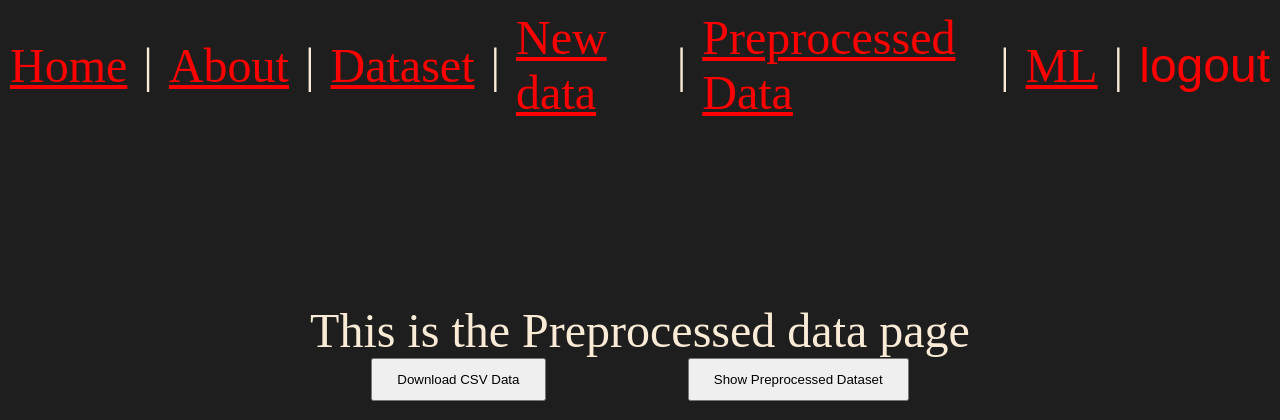
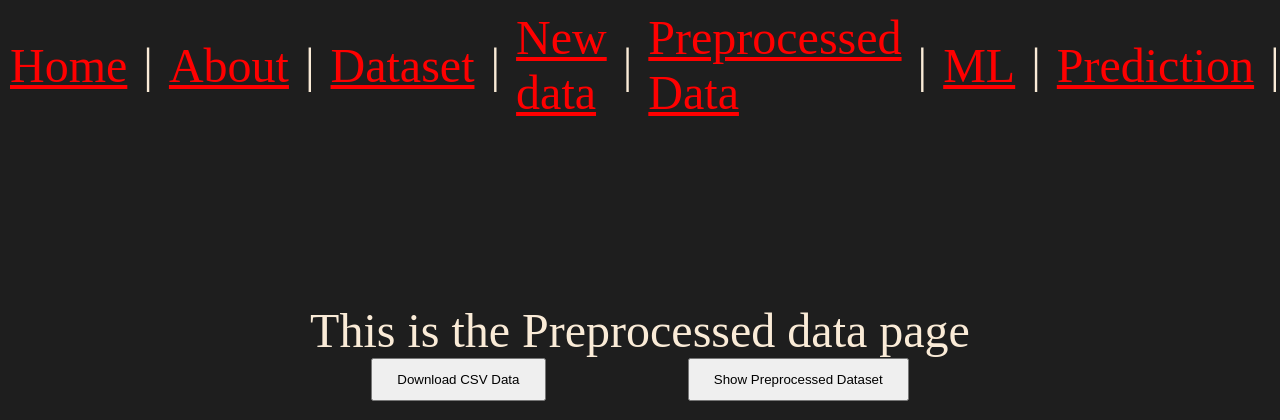
Before and after one commit to IlDraghio/dj_site, a Django app: page /ml/preprocessed_data/ in a window 1280 px wide; the page is wider, and only the part inside the window is pictured. Shown: the top 420 px of that part. Run offline with Django 5.2, Linux system fonts and the light colour scheme; a user stored in the database is signed in.

Commit message:
Added predict page with form to insert data and import to use trained machine learning model

```diff
--- a/project/dataset/templates/new_data/new_data.html
+++ b/project/dataset/templates/new_data/new_data.html
@@ -27,6 +27,4 @@
         {% endfor %}
     </ul>
     {% endif %}
-
-    <p>Link to the <a href="{% url 'dataset' %}">dataset</a> page</p>
 {% endblock content %}
--- a/project/ml/urls.py
+++ b/project/ml/urls.py
@@ -6,4 +6,5 @@ urlpatterns = [
     path('preprocessed_data/',views.preprocessed_data_view, name= 'preprocessed_data'),
     path('table_preprocessed_data/',views.preprocessed_view, name= 'table_preprocessed_data'),
     path('export_csv_view/',views.export_csv_view, name= 'export_csv_view'),
+    path('prediction_view/',views.prediction_view, name= 'prediction'),
 ]
--- a/project/ml/views.py
+++ b/project/ml/views.py
@@ -1,12 +1,12 @@
-from django.shortcuts import render,redirect,get_object_or_404
-from django.http import HttpResponse,FileResponse
+from django.shortcuts import render,redirect
+from django.http import HttpResponse
 from django.contrib import messages
 from django.core.paginator import Paginator
 from datetime import datetime
 import io
 import joblib
 import base64
-from .utils import preprocessed_data,save_to_csv,dtc,knn,gnb,svc,rfc,km
+from .utils import preprocessed_data,preprocess_to_predict,save_to_csv,dtc,knn,gnb,svc,rfc,km
 from .forms import *
 
 def ml_view(request):
@@ -174,6 +174,52 @@ def ml_view(request):
         'km_image': km_image,
     })
 
+def prediction_view(request):
+    prediction_form = Prediction_form()
+    if request.method == 'POST':
+        prediction_form = Prediction_form(request.POST, request.FILES)
+        if prediction_form.is_valid():
+            model_file = prediction_form.cleaned_data['model_file']
+
+            try:
+                loaded_model = joblib.load(model_file)
+                model_name = loaded_model.__class__.__name__
+                data = Data(
+                    name=prediction_form.cleaned_data['name'],
+                    surname=prediction_form.cleaned_data['surname'],
+                    age=prediction_form.cleaned_data['age'],
+                    gender=prediction_form.cleaned_data['gender'],
+                    weekly_study_time=prediction_form.cleaned_data['weekly_study_time'],
+                    absences=prediction_form.cleaned_data['absences'],
+                    average_grade=prediction_form.cleaned_data['average_grade'],
+                    behavior=prediction_form.cleaned_data['behavior'],
+                    user=request.user
+                )
+                data.save()
+                true_value = data.final_outcome
+                if model_name == 'KMeans':
+                    X = preprocess_to_predict(request.user,data)[['weekly_study_time', 'absences', 'average_grade', 'behavior']]
+                    prediction = loaded_model.predict(X)[0]
+                    true_value = data.final_outcome = None
+                else:
+                    prediction = loaded_model.predict(preprocess_to_predict(request.user,data))
+                    prediction = "passed" if prediction == 1 else "failed"
+                messages.success(request,"Prediction done!")
+                return render(request, 'prediction/prediction.html', {
+                    'prediction_form': prediction_form,
+                    'prediction': prediction,
+                    'true_value': true_value,
+                    'model_name' : model_name
+                })
+
+            except Exception as e:
+                print("EXCEPTION:", str(e))
+                return render(request, 'prediction/prediction.html', {
+                    'prediction_form': prediction_form,
+                    'error': f'Error loading model or making prediction: {str(e)}'
+                })
+    return render(request, 'prediction/prediction.html',{'prediction_form': prediction_form})
+
 def preprocessed_data_view(request):
     return render(request,'preprocessed_data/preprocessed_data.html')
 
--- a/project/templates/layout.html
+++ b/project/templates/layout.html
@@ -22,6 +22,7 @@
         <a href="{% url 'new_data' %}">New data</a> |
         <a href="{% url 'preprocessed_data' %}">Preprocessed Data</a> |
         <a href="{% url 'ml' %}">ML</a> |
+        <a href="{% url 'prediction' %}">Prediction</a> |
         <form action = "{% url 'logout' %}" method = "post">
             {% csrf_token %}
             <button class=nav-button>logout</button>
```
Also changed, not shown: project/ml/forms.py (+7 -5 lines), project/ml/templates/prediction/prediction.html (+15 -10 lines), project/ml/utils.py (+36 -1 lines), project/db.sqlite3.
